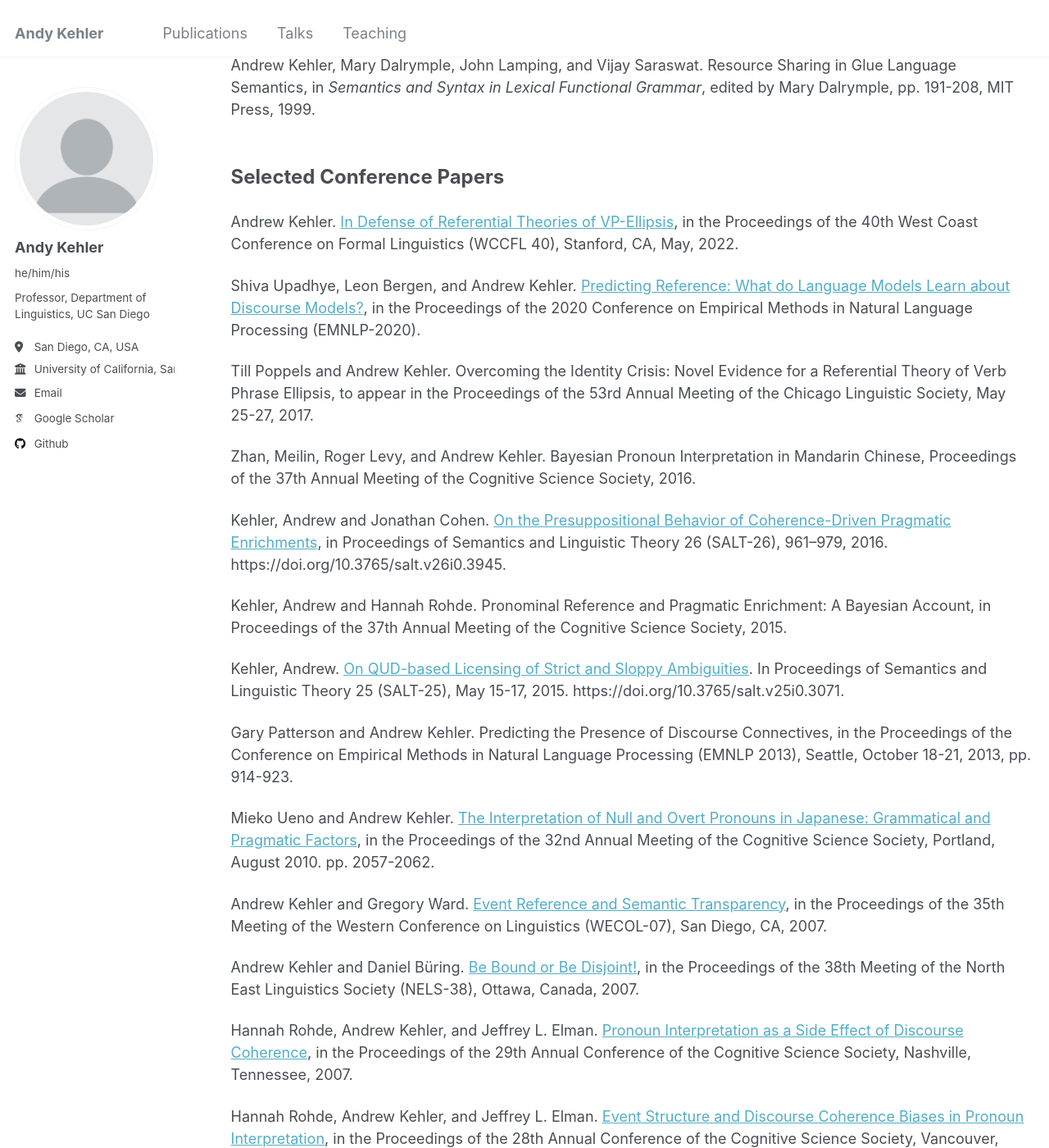
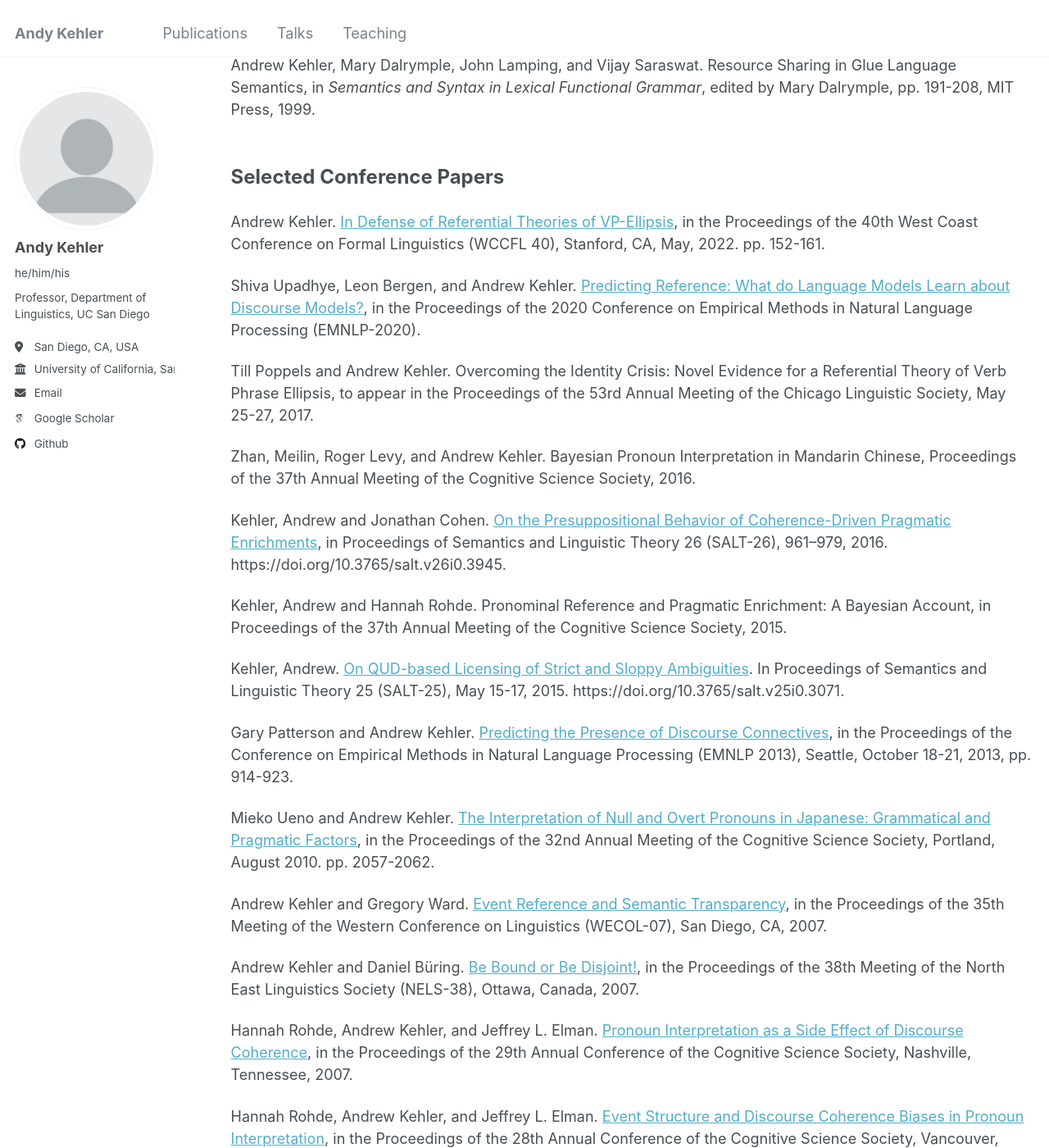
Before and after one commit to akehler/akehler.github.io, a Jekyll site: the page built from _pages/publications.html, in a window 1280 px wide and 1400 px high, scrolled down 3925 px. Shown: the whole window at 82% size. Built offline with Jekyll 4.4.1, drawn with Linux system fonts in a browser that asks for light colours; some web fonts are replaced.

Commit message:
Update publications.html

```diff
--- a/_pages/publications.html
+++ b/_pages/publications.html
@@ -307,8 +307,8 @@ Functional Grammar</I>, edited by Mary Dalrymple, pp. 191-208, MIT Press,
 <p>
 
 Andrew Kehler.  <a href="https://www.lingref.com/cpp/wccfl/40/paper3707.pdf">In Defense of Referential Theories of VP-Ellipsis</a>, in the Proceedings of the 40th
-West Coast Conference on Formal Linguistics (WCCFL 40), Stanford, CA, May, 2022.
-</p>
+West Coast Conference on Formal Linguistics (WCCFL 40), Stanford, CA, May, 2022. pp. 152-161.
+<p>
 
 Shiva Upadhye, Leon Bergen, and Andrew Kehler. <a href="https://aclanthology.org/2020.emnlp-main.70/">Predicting Reference:
 What do Language Models Learn about Discourse Models?</a>,
@@ -354,8 +354,8 @@ Theory 25 (SALT-25), May 15-17, 2015.  https://doi.org/10.3765/salt.v25i0.3071.
 
 <p>
 
-Gary Patterson and Andrew Kehler.  Predicting the Presence of
-Discourse Connectives, in the Proceedings of the Conference
+Gary Patterson and Andrew Kehler.  <a href="https://aclanthology.org/D13-1094/">Predicting the Presence of
+Discourse Connectives</a>, in the Proceedings of the Conference
 on Empirical Methods in Natural Language Processing (EMNLP 2013)</a>,
 Seattle, October 18-21, 2013, pp. 914-923.
 
```
